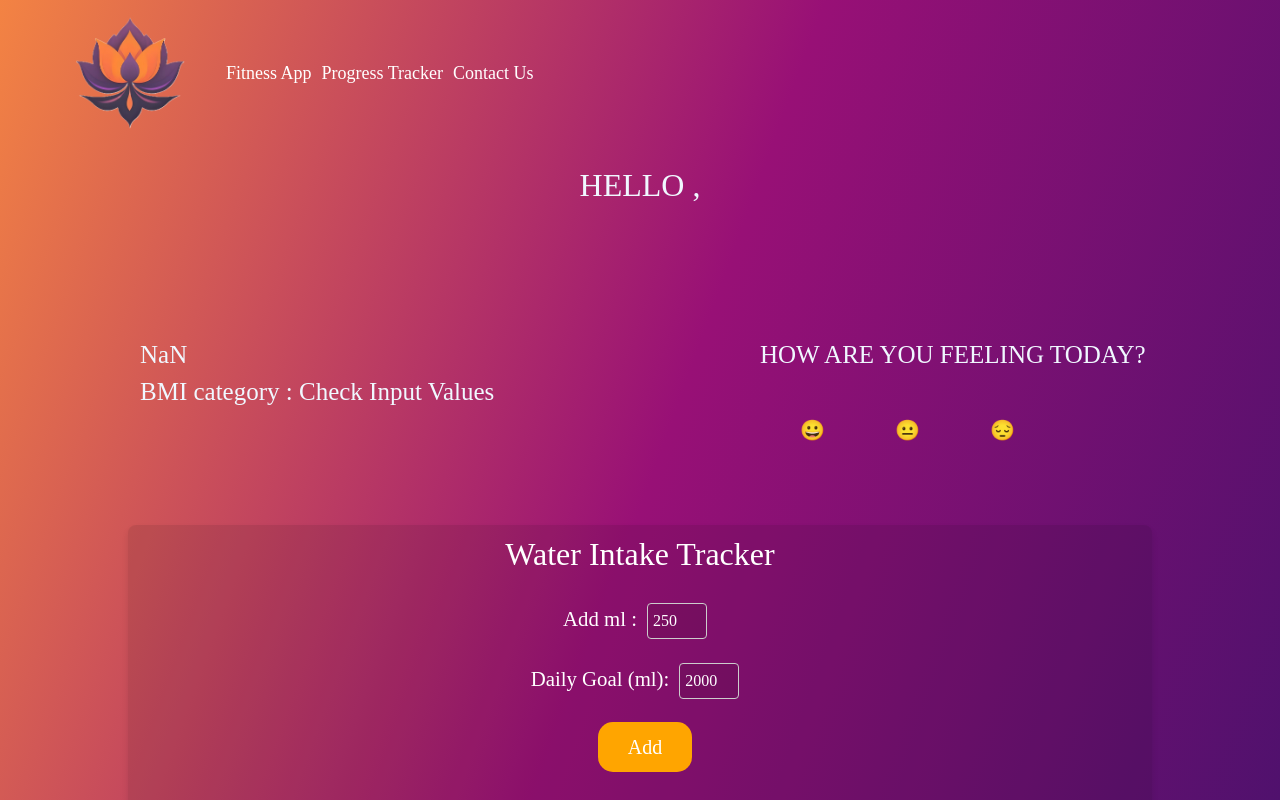
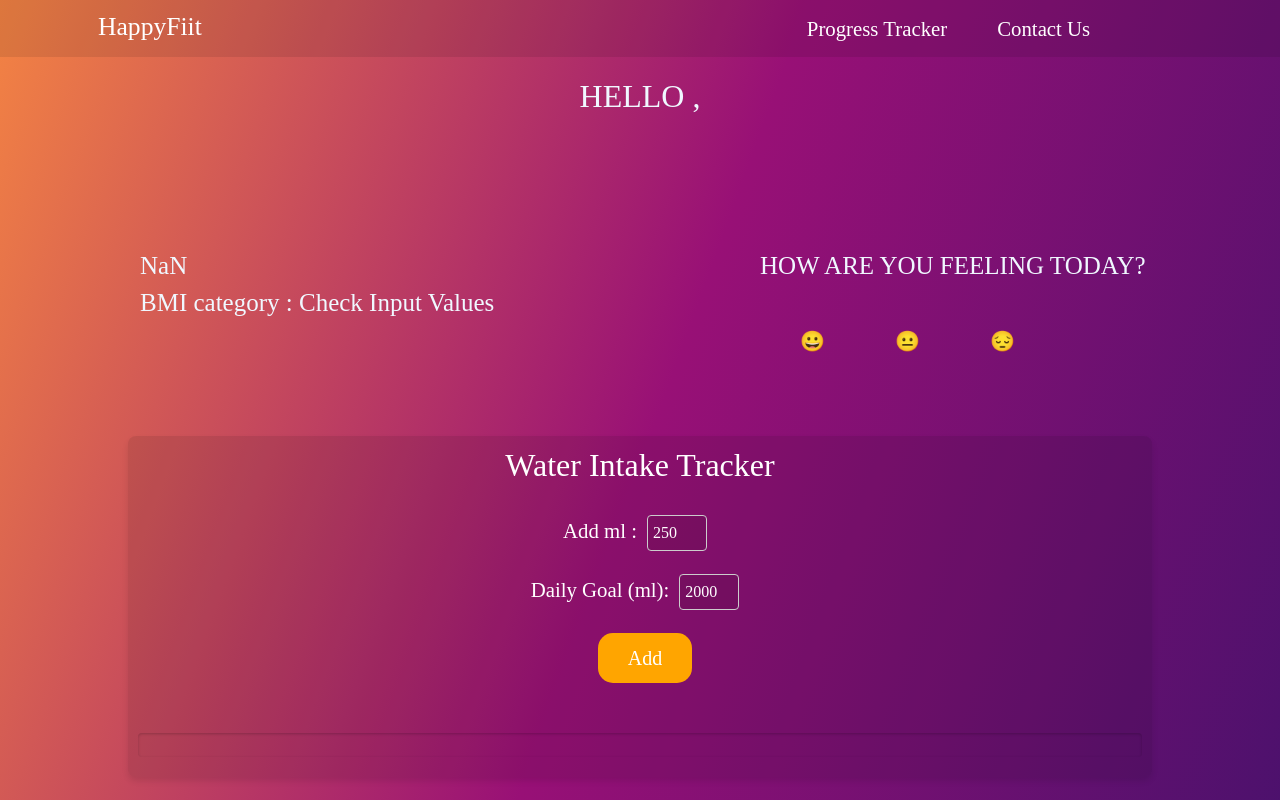
Before and after one commit to elismountain/fitness-app, a React (Vite) app: page /workout-plan in a window 1280 px wide. Shown: the top 800 px of the page. Built offline with nearby package versions, Linux system fonts and the light colour scheme; some icons are missing.

Commit message:
navbar styling done, emoji feedback edited

```diff
--- a/src/components/MyNavbar.jsx
+++ b/src/components/MyNavbar.jsx
@@ -3,38 +3,35 @@ import { Link } from "react-router-dom";
 import { Navbar, Container, Nav } from "react-bootstrap";
 import Logo from "../assets/images/Logo.png";
 import "../styles/Navbar.css";
+import { auto } from "@popperjs/core";
 
 const MyNavbar = () => {
   return (
-    <Navbar bg="transparent" variant="dark">
+    <Navbar style={{ backgroundColor: 'rgba(0, 0, 0, 0.089)' }} variant="dark" expand="lg">
       <Container>
         <Navbar.Brand to="#home">
-          <img
-            src={Logo}
-            alt="Logo"
-            width="120"
-            height="120"
-            className="d-inline-block align-top"
-          />
+          {/* Your Logo here */}
         </Navbar.Brand>
+        <Navbar.Toggle aria-controls="basic-navbar-nav" /> {/* The toggle button */}
+        <Navbar.Collapse id="basic-navbar-nav"> {/* Collapsible content */}
           <Nav className="me-auto">
             <Link
               style={{
                 color: "white",
-              fontSize: "18px",
-              padding: "5px",
-              paddingLeft: "20px",
+                fontSize: "1.6rem",
+                marginRight: "600px",
                 textDecoration: "none",
               }}
               to="/"
             >
-            Fitness App
+              HappyFiit
             </Link>
             <Link
               style={{
                 color: "white",
-              fontSize: "18px",
+                fontSize: "1.3rem",
                 padding: "5px",
+                marginRight: "40px",
                 textDecoration: "none",
               }}
               to="/ProgressTracker"
@@ -44,7 +41,7 @@ const MyNavbar = () => {
             <Link
               style={{
                 color: "white",
-              fontSize: "18px",
+                fontSize: "1.3rem",
                 padding: "5px",
                 textDecoration: "none",
               }}
@@ -53,9 +50,10 @@ const MyNavbar = () => {
               Contact Us
             </Link>
           </Nav>
+        </Navbar.Collapse>
       </Container>
     </Navbar>
   );
 };
 
-export default MyNavbar;
+export default MyNavbar
--- a/src/components/emoji.jsx
+++ b/src/components/emoji.jsx
@@ -27,7 +27,7 @@ const EmojiTracker = () => {
             </button>
           ))
         ) : (
-          <p>You are Feeling : {selectedEmoji} </p>
+          <p style={{fontSize : "1.6rem", textTransform : "capitalize"}}>{selectedEmoji} </p>
 
         )}
       </div>
--- a/src/pages/progresstracker.jsx
+++ b/src/pages/progresstracker.jsx
@@ -42,7 +42,7 @@ const ProgressTracker = () => {
           </div>
           <div className="description-text">
             <h5 className="description-text-title">Water Intake</h5>
-            <p> {waterIntake}</p>
+            <p> {waterIntake} ml</p>
           </div>
           <div className="description-text">
             <h5 className="description-text-title">Goals achieved</h5>
```
Lines whose indentation alone changed are shown as unchanged.
